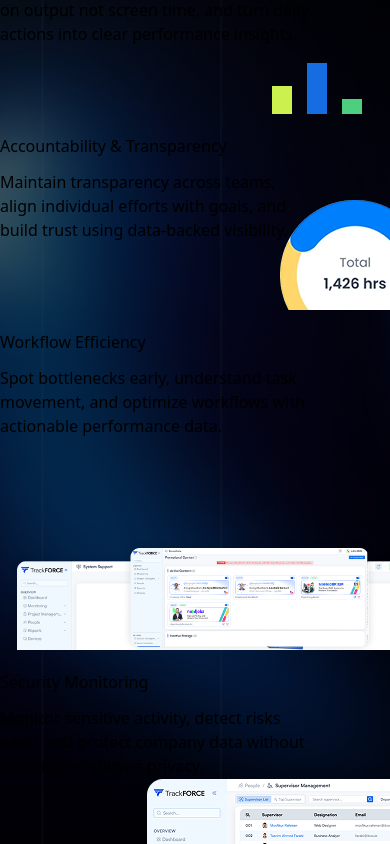
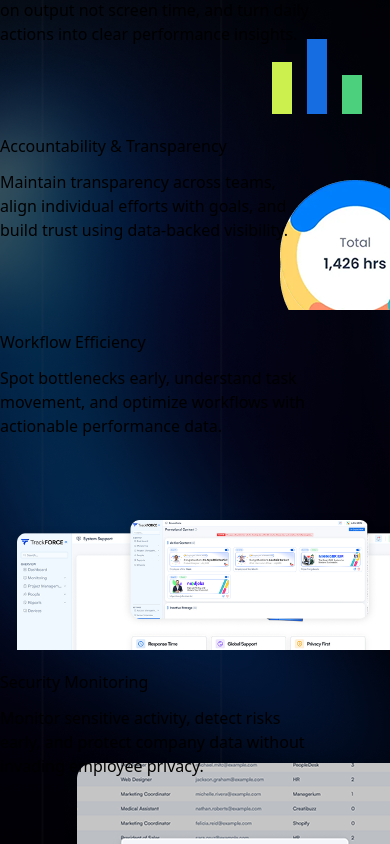
Before and after one commit to itsahadul99/trackforce-portfolio, a Next.js app: page /home in a window 390 px wide. Shown: the part 7960-8804 px from the top of the page. Built offline with nearby package versions, Linux system fonts and the light colour scheme; no server answers.

Commit message:
Refactor OurFeatures component and CSS for enhanced hover animations; add new secure monitoring image

```diff
--- a/src/app/globals.css
+++ b/src/app/globals.css
@@ -326,54 +326,7 @@
 
 
 /* ===== howTrackforceworks.css ===== */
-
-.custom-card::before {
-  content: '';
-  position: absolute;
-  bottom: -150px;
-  left: -150px;
-  width: 300px;
-  height: 200px;
-  border-radius: 50%;
-  background: linear-gradient(135deg,
-      #667eea 0%,
-      #764ba2 40%,
-      #6a11cb 70%,
-      #2575fc 100%);
-  transform: scaleX(0) scaleY(0);
-  transition:
-    transform 1.2s ease,
-    scale 1.2s ease;
-  z-index: -1;
-}
-
-.custom-card:hover::before {
-  transform: scaleX(5) scaleY(6);
-}
-
-.custom-card-2::before {
-  content: '';
-  position: absolute;
-  bottom: -150px;
-  right: -50px;
-  width: 300px;
-  height: 200px;
-  border-radius: 50%;
-  background: linear-gradient(135deg,
-      #667eea 0%,
-      #764ba2 40%,
-      #6a11cb 70%,
-      #2575fc 100%);
-  transform: scaleX(0) scaleY(0);
-  transition:
-    transform 1.7s ease,
-    scale 1.2s ease;
-  z-index: -1;
-}
-
-.custom-card-2:hover::before {
-  transform: scaleX(7) scaleY(8);
-}
+/* custom-card gradient blob removed — hover styles live in ourFeatures.css */
 
 
 /* ===== ourFeatures.css ===== */
--- a/src/features/home/our_features/OurFeatures.tsx
+++ b/src/features/home/our_features/OurFeatures.tsx
@@ -3,7 +3,12 @@ import bar from "../../../../public/bar.png";
 import securityMonitoring from "../../../../public/home/securityMonitoring.png";
 import workEfficiency from "../../../../public/home/workEfficiency.png";
 import totalHr from "../../../../public/totalHr.png";
-
+// Hover (cross-fade) images
+import productivity from "../../../../public/bar.png";
+import accountability from "../../../../public/totalHr.png";
+import efficiency from "../../../../public/home/workEfficiency.png";
+import security from "../../../../public/home/secureMonitoring2.png";
+import './ourFeatures.css';
 const OurFeatures = () => {
     return (
         <section className=" pt-12 sm:pt-16 pb-16 sm:pb-24 bg-cover bg-center bg-no-repeat bg-[url('/our-feature-bg.png')]">
@@ -38,25 +43,26 @@ const OurFeatures = () => {
     h-44 sm:h-40
     w-full lg:w-1/2
     group
+    transition-colors duration-500 hover:border-[#9F60EE]
   "
                         >
-                            <h3 className="text-xl font-semibold mb-3">
+                            <h3 className="relative z-10 text-xl font-semibold mb-3">
                                 Productivity Tracking
                             </h3>
 
-                            <p className="text-gray-300 text-sm leading-relaxed w-[80%]">
+                            <p className="relative z-10 text-gray-300 text-sm leading-relaxed w-[80%]">
                                 Track real work activity in real time, focus on output not screen time, and turn daily actions into clear performance insights.
                             </p>
 
                             <Image
                                 src={bar}
-                                alt="total hours"
-                                className="
-      absolute -bottom-16 right-7
-      transition-all duration-500 ease-out
-      group-hover:-translate-y-5
-      group-hover:scale-104
-    "
+                                alt="Productivity tracking"
+                                className="absolute -bottom-16 right-7 transition-[opacity,translate] duration-[850ms] ease-[cubic-bezier(0.22,1,0.36,1)] group-hover:opacity-0 group-hover:translate-y-3"
+                            />
+                            <Image
+                                src={productivity}
+                                alt="Productivity tracking detailed"
+                                className="absolute -bottom-10 right-7 opacity-0 translate-y-4 transition-[opacity,translate] duration-[850ms] ease-[cubic-bezier(0.22,1,0.36,1)] group-hover:opacity-100 group-hover:translate-y-0"
                             />
 
                         </div>
@@ -73,27 +79,27 @@ const OurFeatures = () => {
     h-44 sm:h-40
     w-full lg:w-1/2
     group
+    transition-colors duration-500 hover:border-[#9F60EE]
   "
                         >
-                            <h3 className="text-xl font-semibold mb-3">
+                            <h3 className="relative z-10 text-xl font-semibold mb-3">
                                 Accountability & Transparency
                             </h3>
 
-                            <p className="text-gray-300 text-sm leading-relaxed w-[80%]">
+                            <p className="relative z-10 text-gray-300 text-sm leading-relaxed w-[80%]">
                                 Maintain transparency across teams, align individual efforts with goals,
                                 and build trust using data-backed visibility.
                             </p>
 
                             <Image
                                 src={totalHr}
-                                alt="total hours"
-                                className="
-      absolute -bottom-10 -right-10
-      transition-all duration-500 ease-out
-      group-hover:-translate-y-5
-      group-hover:scale-104
-      group-hover:-translate-x-1
-    "
+                                alt="Accountability and transparency"
+                                className="absolute -bottom-10 -right-10 transition-[opacity,translate] duration-[850ms] ease-[cubic-bezier(0.22,1,0.36,1)] group-hover:opacity-0 group-hover:translate-y-3"
+                            />
+                            <Image
+                                src={accountability}
+                                alt="Accountability and transparency detailed"
+                                className="absolute -bottom-5 -right-10 opacity-0 translate-y-4 transition-[opacity,translate] duration-[850ms] ease-[cubic-bezier(0.22,1,0.36,1)] group-hover:opacity-100 group-hover:translate-y-0"
                             />
 
                         </div>
@@ -115,39 +121,50 @@ const OurFeatures = () => {
     h-80 sm:h-96
     group
     w-full lg:w-[60%]
+    transition-colors duration-500 hover:border-[#9F60EE]
   "
                         >
-                            <h3 className="text-xl font-semibold mb-3">
+                            <h3 className="relative z-10 text-xl font-semibold mb-3">
                                 Workflow Efficiency
                             </h3>
 
-                            <p className="text-gray-300 text-sm leading-relaxed w-[80%]">
+                            <p className="relative z-10 text-gray-300 text-sm leading-relaxed w-[80%]">
                                 Spot bottlenecks early, understand task movement, and optimize workflows with actionable performance data.
                             </p>
 
                             <Image
                                 src={workEfficiency}
-                                alt="total hours"
-                                className="absolute -bottom-14 -right-2 transition-all duration-500 ease-out group-hover:-translate-y-5 group-hover:scale-104 group-hover:-translate-x-1"
+                                alt="Workflow efficiency"
+                                className="absolute -bottom-14 -right-2 transition-[opacity,translate] duration-[850ms] ease-[cubic-bezier(0.22,1,0.36,1)] group-hover:opacity-0 group-hover:translate-y-3"
+                            />
+                            <Image
+                                src={efficiency}
+                                alt="Workflow efficiency detailed"
+                                className="absolute -bottom-7 -right-2 opacity-0 translate-y-4 transition-[opacity,translate] duration-[850ms] ease-[cubic-bezier(0.22,1,0.36,1)] group-hover:opacity-100 group-hover:translate-y-0"
                             />
 
                         </div>
 
                         <div
-                            className=" custom-card-2  bg-gradient-to-b from-[#4b5563] to-[#374151] rounded-2xl  p-6 sm:p-8  text-white border border-white/10  backdrop-blur  overflow-hidden relative  h-80 sm:h-96 group  w-full lg:w-[40%] "
+                            className=" custom-card-2  bg-gradient-to-b from-[#4b5563] to-[#374151] rounded-2xl  p-6 sm:p-8  text-white border border-white/10  backdrop-blur  overflow-hidden relative  h-80 sm:h-96 group  w-full lg:w-[40%] transition-colors duration-500 hover:border-[#9F60EE] "
                         >
-                            <h3 className="text-xl font-semibold mb-3">
+                            <h3 className="relative z-10 text-xl font-semibold mb-3">
                                 Security Monitoring
                             </h3>
 
-                            <p className="text-gray-300 text-sm leading-relaxed w-[80%]">
+                            <p className="relative z-10 text-gray-300 text-sm leading-relaxed w-[80%]">
                                 Monitor sensitive activity, detect risks early, and protect company data without invading employee privacy.
                             </p>
 
                             <Image
                                 src={securityMonitoring}
-                                alt="total hours"
-                                className=" rounded-ss-2xl  scale-y-110 absolute -bottom-14 -right-10 transition-all duration-800 ease-out group-hover:-translate-x-10"
+                                alt="Security monitoring"
+                                className="rounded-ss-2xl scale-y-110 absolute -bottom-14 -right-10 transition-[opacity,translate] duration-[850ms] ease-[cubic-bezier(0.22,1,0.36,1)] group-hover:opacity-0 group-hover:translate-y-3"
+                            />
+                            <Image
+                                src={security}
+                                alt="Security monitoring detailed"
+                                className="rounded-ss-2xl scale-y-110 absolute -bottom-10 -right-0 opacity-0 translate-y-4 transition-[opacity,translate] duration-[850ms] ease-[cubic-bezier(0.22,1,0.36,1)] group-hover:opacity-100 group-hover:translate-y-0"
                             />
 
                         </div>
--- a/src/features/home/our_features/ourFeatures.css
+++ b/src/features/home/our_features/ourFeatures.css
@@ -1,4 +1,4 @@
-/* custom card 1 start */
+/* OurFeatures cards — hover polish */
 
 .custom-card::before {
   content: '';
@@ -8,29 +8,23 @@
   width: 300px;
   height: 200px;
   border-radius: 50%;
-    background: linear-gradient(
-    135deg,
+  background: linear-gradient(135deg,
       #667eea 0%,
       #764ba2 40%,
       #6a11cb 70%,
-    #2575fc 100%
-  );
+      #2575fc 100%);
   transform: scaleX(0) scaleY(0);
-  transition:
-    transform 1.2s ease,
-    scale 1.2s ease;
+  will-change: transform;
+  /* exit: collapse a touch quicker so mouse-out feels responsive */
+  transition: transform 0.6s cubic-bezier(0.22, 1, 0.36, 1);
   z-index: -1;
 }
 
 .custom-card:hover::before {
   transform: scaleX(5) scaleY(6);
+  /* enter: slightly longer, fast start + gentle settle */
+  transition-duration: 0.9s;
 }
-
-/* custom card 1 end */
-
-
-
-/* custom card 2 start */
 
 .custom-card-2::before {
   content: '';
@@ -40,22 +34,35 @@
   width: 300px;
   height: 200px;
   border-radius: 50%;
-    background: linear-gradient(
-    135deg,
+  background: linear-gradient(135deg,
       #667eea 0%,
       #764ba2 40%,
       #6a11cb 70%,
-    #2575fc 100%
-  );
+      #2575fc 100%);
   transform: scaleX(0) scaleY(0);
-  transition:
-    transform 1.7s ease,
-    scale 1.2s ease;
+  will-change: transform;
+  transition: transform 0.7s cubic-bezier(0.22, 1, 0.36, 1);
   z-index: -1;
 }
 
 .custom-card-2:hover::before {
   transform: scaleX(7) scaleY(8);
+  transition-duration: 1.05s;
 }
 
-/* custom card 2 end */
+.custom-card,
+.custom-card-2 {
+  transition:
+    border-color 0.6s ease,
+    box-shadow 0.8s cubic-bezier(0.22, 1, 0.36, 1),
+    translate 0.8s cubic-bezier(0.22, 1, 0.36, 1);
+}
+
+.custom-card:hover,
+.custom-card-2:hover {
+  translate: 0 -4px;
+  box-shadow:
+    -14.34px 43.2px 52.87px 0 rgba(81, 78, 120, 0.18),
+    inset 1.55px 2.32px 0 0 rgba(255, 255, 255, 0.6),
+    0 0 8px 5px rgba(159, 96, 238, 0.44);
+}
```
Also changed, not shown: public/home/secureMonitoring2.png (added), 1 other file (tests, documents, lock files or other folders). Lines whose indentation alone changed are shown as unchanged.
